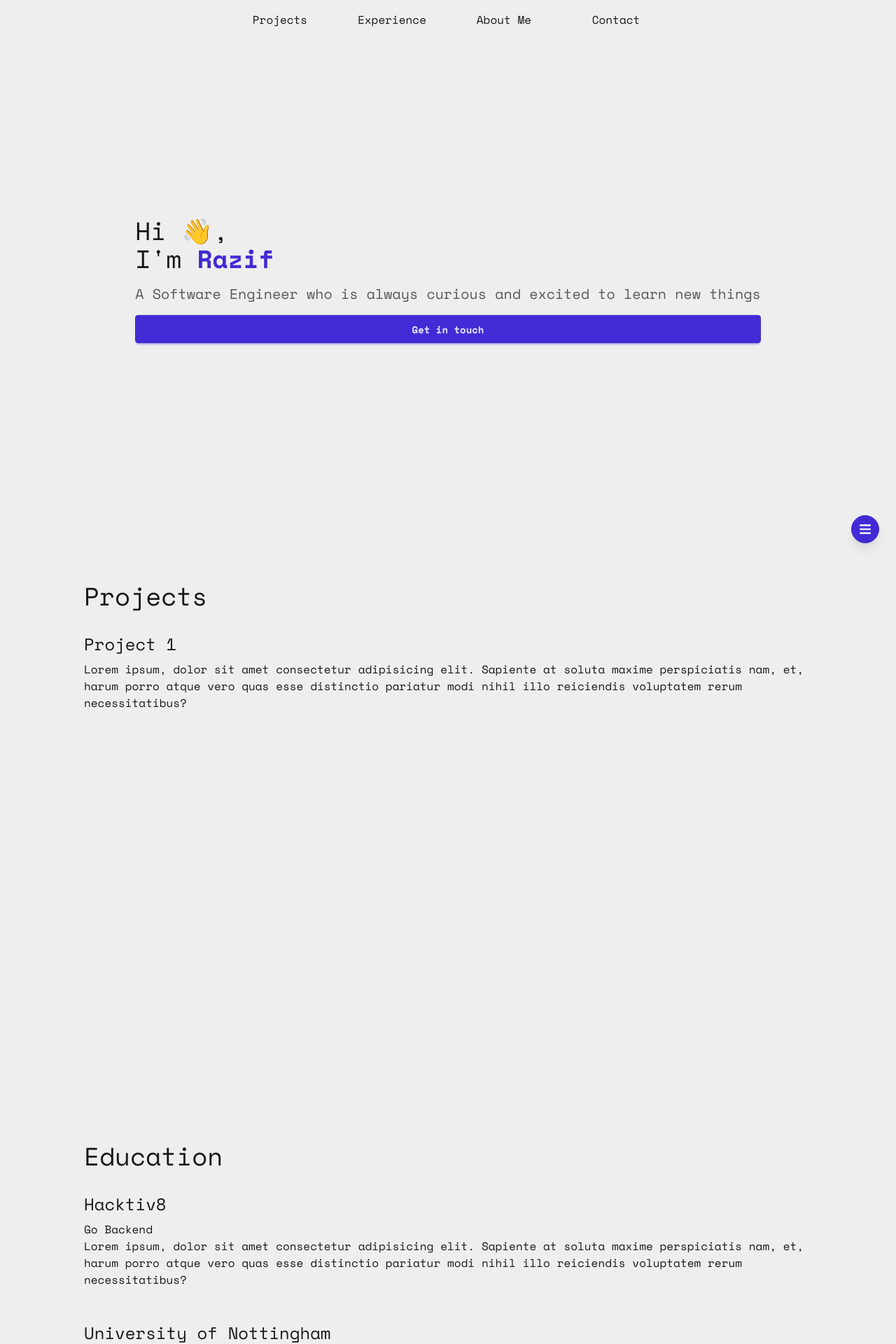
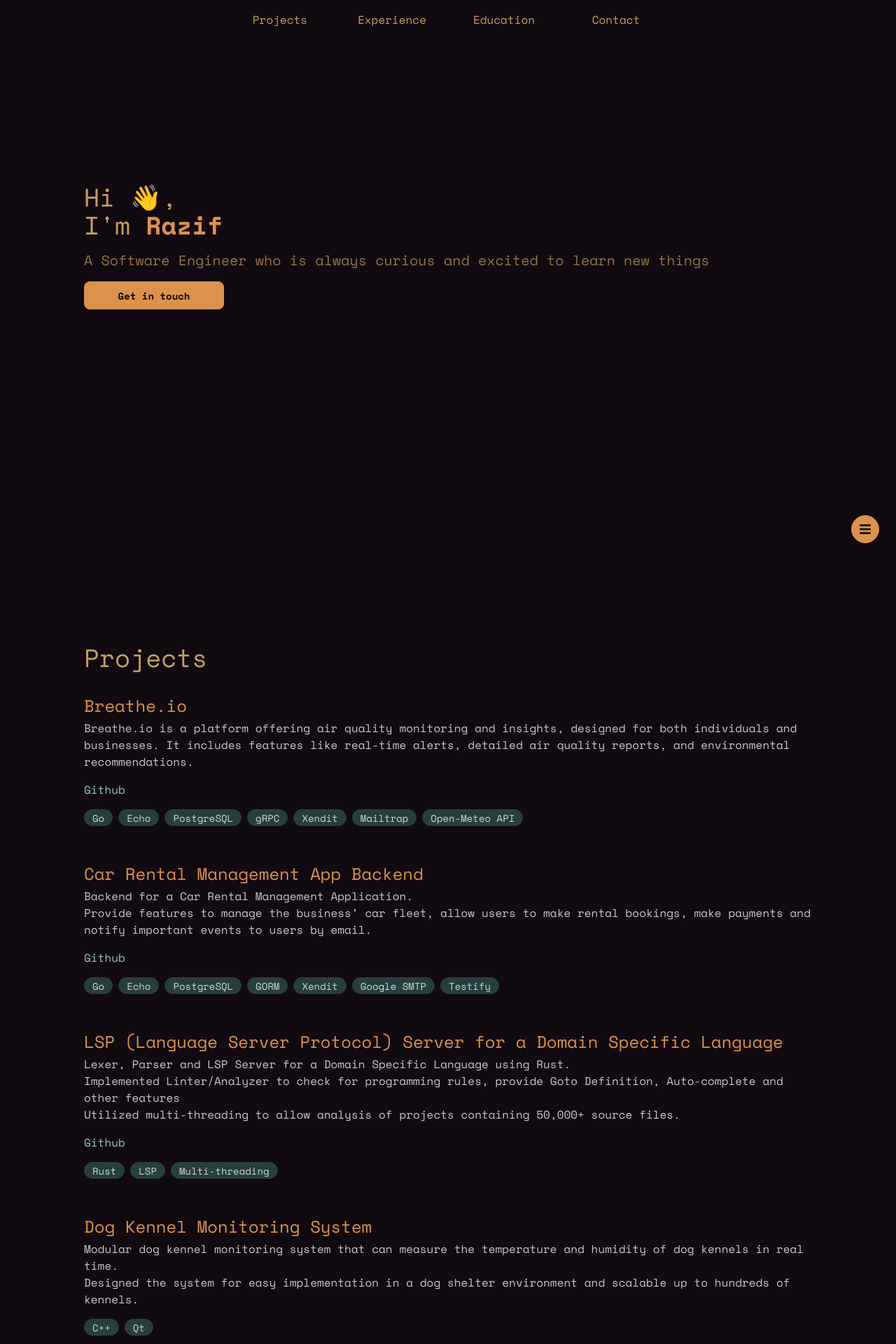
Before and after one commit to razzzp/razzzp.github.io, a Next.js app: page / in a window 1280 px wide. Shown: the top 1920 px of the page at 70% size. Built offline with nearby package versions, Linux system fonts and the light colour scheme.

Commit message:
projects & edu

```diff
--- a/src/app/globals.css
+++ b/src/app/globals.css
@@ -1,6 +1,44 @@
 @import url('https://fonts.googleapis.com/css2?family=Space+Mono:ital,wght@0,400;0,700;1,400;1,700&display=swap');
 @import "tailwindcss";
-@plugin "daisyui";
+@plugin "daisyui" {
+  themes: coffee --default;
+}
+
+@plugin "daisyui/theme" {
+  name: "coffee";
+  default: false;
+  prefersdark: false;
+  color-scheme: "dark";
+  --color-base-100: oklch(24% 0.023 329.708);
+  --color-base-200: oklch(21% 0.021 329.708);
+  --color-base-300: oklch(16% 0.019 329.708);
+  --color-base-content: oklch(72.354% 0.092 79.129);
+  --color-primary: oklch(71.996% 0.123 62.756);
+  --color-primary-content: oklch(14.399% 0.024 62.756);
+  --color-secondary: oklch(34.465% 0.029 199.194);
+  --color-secondary-content: oklch(86.893% 0.005 199.194);
+  --color-accent: oklch(42.621% 0.074 224.389);
+  --color-accent-content: oklch(88.524% 0.014 224.389);
+  --color-neutral: oklch(16.51% 0.015 326.261);
+  --color-neutral-content: oklch(83.302% 0.003 326.261);
+  --color-info: oklch(79.49% 0.063 184.558);
+  --color-info-content: oklch(15.898% 0.012 184.558);
+  --color-success: oklch(74.722% 0.072 131.116);
+  --color-success-content: oklch(14.944% 0.014 131.116);
+  --color-warning: oklch(88.15% 0.14 87.722);
+  --color-warning-content: oklch(17.63% 0.028 87.722);
+  --color-error: oklch(77.318% 0.128 31.871);
+  --color-error-content: oklch(15.463% 0.025 31.871);
+  --radius-selector: 1rem;
+  --radius-field: 0.5rem;
+  --radius-box: 1rem;
+  --size-selector: 0.25rem;
+  --size-field: 0.25rem;
+  --border: 1px;
+  --depth: 0;
+  --noise: 0;
+}
+
 
 :root {
   --background: #ffffff;
@@ -8,8 +46,6 @@
 }
 
 @theme {
-  --color-background: var(--background);
-  --color-foreground: var(--foreground);
   --font-sans: var(--font-geist-sans);
   --font-mono: "Space Mono", monospace;
 }
@@ -22,7 +58,9 @@
 }
 
 body {
-  background: var(--background);
-  color: var(--foreground);
   font-family: var(--font-mono);
 }
+
+html{
+  scroll-behavior: smooth;
+}
--- a/src/app/page.tsx
+++ b/src/app/page.tsx
@@ -1,7 +1,7 @@
 
 "use client";
 
-import { PropsWithChildren, useState } from "react";
+import { PropsWithChildren, ReactNode, useState } from "react";
 import Link from "next/link";
 import { FaBars, FaTimes } from "react-icons/fa";
 
@@ -16,15 +16,14 @@ function NavItemBracket(props: {text: string,link: string, key:number}){
   const [hover, setHover] = useState(false)
 
   const text = hover ? `[ ${props.text} ]` : props.text
-  return (<li className="px-2 min-w-40 text-center"><a onMouseEnter={()=>setHover(true)} onMouseLeave={()=>setHover(false)} className="underline
-    decoration-transparent underline-offset-[10px] decoration-2
-    transition-all ease-in" href={props.link}>{text}</a></li>)
+  return (<li className="px-2 min-w-40 text-center"><a onMouseEnter={()=>setHover(true)} onMouseLeave={()=>setHover(false)}
+    className="" href={props.link}>{text}</a></li>)
 }
 
 function NavBar(props: {items : {text: string,link: string, key:number}[]}){
   return (
     <>
-      <nav className="top-0 inset-x-0 fixed py-4 px-4 bg-base-300 min-w-screen">
+      <nav className="sticky top-0 py-4 px-20 bg-base-300 w-screen">
         <ul className="flex justify-center">
           {
             props.items.map((item) => {
@@ -37,12 +36,28 @@ function NavBar(props: {items : {text: string,link: string, key:number}[]}){
   )
 }
 
-function FullPaddedSection(props :PropsWithChildren) {
+function FullPaddedSection(props :{children:ReactNode, secId?: string}) {
   return (
     <>
-    <section className="h-screen px-30">
+    <section className="min-h-screen min-w-screen px-30">
+        {/* dummy sec for anchor */}
+        <div id={props.secId} className="h-4"></div>
         {props.children}
     </section>
+    </>
+  )
+}
+
+function TagsList(props: {tags: string[]}){
+  return(
+    <>
+    <ul>
+      {
+        props.tags.map((tag, idx, arr)=>{
+          return <li key={idx} className="badge badge-secondary mr-2 mb-1">{tag}</li>
+        })
+      }
+    </ul>
     </>
   )
 }
@@ -55,38 +70,92 @@ export default function Home() {
       <NavBar items={[
         {text: "Projects", link: "#projects", key:1},
         {text: "Experience", link: "#experience", key:2},
-        {text: "About Me", link: "#aboutme", key:3},
-        {text: "Contact", link: "#contacts", key:4},
+        {text: "Education", link: "#education", key:3},
+        {text: "Contact", link: "#contact", key:4},
         ]}/>
       <main className="min-h-screen flex flex-col items-center justify-center bg-base-300 text-base-content">
         <FullPaddedSection>
-          <div className="space-y-4 h-full flex flex-col justify-center">
+          <div className="space-y-4 h-screen flex flex-col justify-center -top-30 relative">
             <h2 className="text-4xl">Hi 👋,<br/> I'm <span className="font-bold text-primary">Razif</span> </h2>
             <p className="text-xl text-base-content/70">A Software Engineer who is always curious and excited to learn new things</p>
-            <button className="btn btn-primary col-2">Get in touch</button>
+            <button className="btn btn-primary w-50">Get in touch</button>
           </div>
         </FullPaddedSection>
 
-        <FullPaddedSection>
+        <FullPaddedSection secId="projects">
           <h2 className="text-4xl pd-4 pt-8">Projects</h2>
-          <div className="py-4">
-            <h3 className="text-2xl pb-2 pt-4">Project 1</h3>
-            <p>Lorem ipsum, dolor sit amet consectetur adipisicing elit. Sapiente at soluta maxime perspiciatis nam, et, harum porro atque vero quas esse distinctio pariatur modi nihil illo reiciendis voluptatem rerum necessitatibus?</p>
+          <div className="py-4 space-y-4">
+            <h3 className="text-2xl pt-4 mb-1 text-primary">Breathe.io</h3>
+            <p className="text-neutral-content">Breathe.io is a platform offering air quality monitoring and insights, designed for both individuals and businesses.
+              It includes features like real-time alerts, detailed air quality reports, and environmental recommendations.</p>
+            <a className="link-info block" href="https://github.com/h8-breathe-io/breathe-io">Github</a>
+            <TagsList tags={
+              [
+                "Go","Echo","PostgreSQL","gRPC","Xendit","Mailtrap", "Open-Meteo API"
+              ]
+            }/>
+          </div>
+
+          <div className="py-4 space-y-4">
+            <h3 className="text-2xl pt-4 mb-1 text-primary">Car Rental Management App Backend</h3>
+            <p className="text-neutral-content">Backend for a Car Rental Management Application.<br/>
+              Provide features to manage the business’ car fleet, allow users to make rental bookings,
+              make payments and notify important events to users by email.</p>
+            <a className="link-info block" href="https://github.com/razzzp/h8-p2-finalproj">Github</a>
+            <TagsList tags={
+              [
+                "Go","Echo","PostgreSQL","GORM","Xendit","Google SMTP","Testify"
+              ]
+            }/>
+          </div>
+
+          <div className="py-4 space-y-4">
+            <h3 className="text-2xl pt-4 mb-1 text-primary">LSP (Language Server Protocol) Server for a Domain Specific Language</h3>
+            <p className="text-neutral-content">Lexer, Parser and LSP Server for a Domain Specific Language using Rust.<br/>
+              Implemented Linter/Analyzer to check for programming rules, provide Goto Definition, Auto-complete and other features<br/>
+              Utilized multi-threading to allow analysis of projects containing 50,000+ source files.</p>
+            <a className="link-info block" href="https://github.com/razzzp/gold-lang-lsp">Github</a>
+            <TagsList tags={
+              [
+                "Rust","LSP","Multi-threading"
+              ]
+            }/>
+          </div>
+
+          <div className="py-4 space-y-4">
+            <h3 className="text-2xl pt-4 mb-1 text-primary">Dog Kennel Monitoring System</h3>
+            <p className="text-neutral-content">Modular dog kennel monitoring system that can measure the temperature and humidity of dog kennels in real time. <br/>
+              Designed the system for easy implementation in a dog shelter environment and scalable up to hundreds of kennels.</p>
+            {/* <a className="link-info block" href="https://github.com/razzzp/gold-lang-lsp">Github</a> */}
+            <TagsList tags={
+              [
+                "C++","Qt"
+              ]
+            }/>
           </div>
         </FullPaddedSection>
 
-        <FullPaddedSection>
-          <h2 className="text-4xl pd-4 pt-8">Education</h2>
+        <FullPaddedSection secId="Experience">
+          <h2 className="text-4xl pd-4 pt-8">Experience</h2>
+          TODO
+        </FullPaddedSection>
+
+        <FullPaddedSection secId="education">
+          <h2 className="text-4xl pd-4 pt-8" id="education">Education</h2>
           <div className="py-4">
-            <h3 className="text-2xl pb-2 pt-4">Hacktiv8</h3>
-            <h5>Go Backend</h5>
-            <p>Lorem ipsum, dolor sit amet consectetur adipisicing elit. Sapiente at soluta maxime perspiciatis nam, et, harum porro atque vero quas esse distinctio pariatur modi nihil illo reiciendis voluptatem rerum necessitatibus?</p>
+            <h3 className="text-2xl text-primary">Hacktiv8</h3>
+            <h4 className="text-secondary-content">Go Backend</h4>
           </div>
+
           <div className="py-4">
-            <h3 className="text-2xl pb-2 pt-4">University of Nottingham</h3>
-            <h5>MEng Electrical and Electronic Engineering</h5>
-            <p>Lorem ipsum, dolor sit amet consectetur adipisicing elit. Sapiente at soluta maxime perspiciatis nam, et, harum porro atque vero quas esse distinctio pariatur modi nihil illo reiciendis voluptatem rerum necessitatibus?</p>
+            <h3 className="text-2xl text-primary">University of Nottingham</h3>
+            <h4 className="text-secondary-content">MEng Electrical and Electronic Engineering</h4>
           </div>
+        </FullPaddedSection>
+
+        <FullPaddedSection secId="contact">
+          <h2 className="text-4xl pd-4 pt-8" id="contact">Contact</h2>
+          TODO
         </FullPaddedSection>
 
         {/* Floating Collapsible Menu */}
@@ -124,22 +193,6 @@ export default function Home() {
             )}
           </div>
         </div>
-
-        {/* Dummy Sections
-        <section id="about" className="min-h-screen p-8 bg-base-100 mt-10 rounded-box">
-          <h2 className="text-2xl font-bold mb-2">About Me</h2>
-          <p>Write something interesting about yourself here.</p>
-        </section>
-
-        <section id="portfolio" className="min-h-screen p-8 bg-base-100 mt-10 rounded-box">
-          <h2 className="text-2xl font-bold mb-2">Portfolio</h2>
-          <p>Show off your work or side projects here.</p>
-        </section>
-
-        <section id="blogs" className="min-h-screen p-8 bg-base-100 mt-10 rounded-box">
-          <h2 className="text-2xl font-bold mb-2">Blogs</h2>
-          <p>Share your thoughts, tutorials, or articles.</p>
-        </section> */}
     </main>
     </>
   );
```
